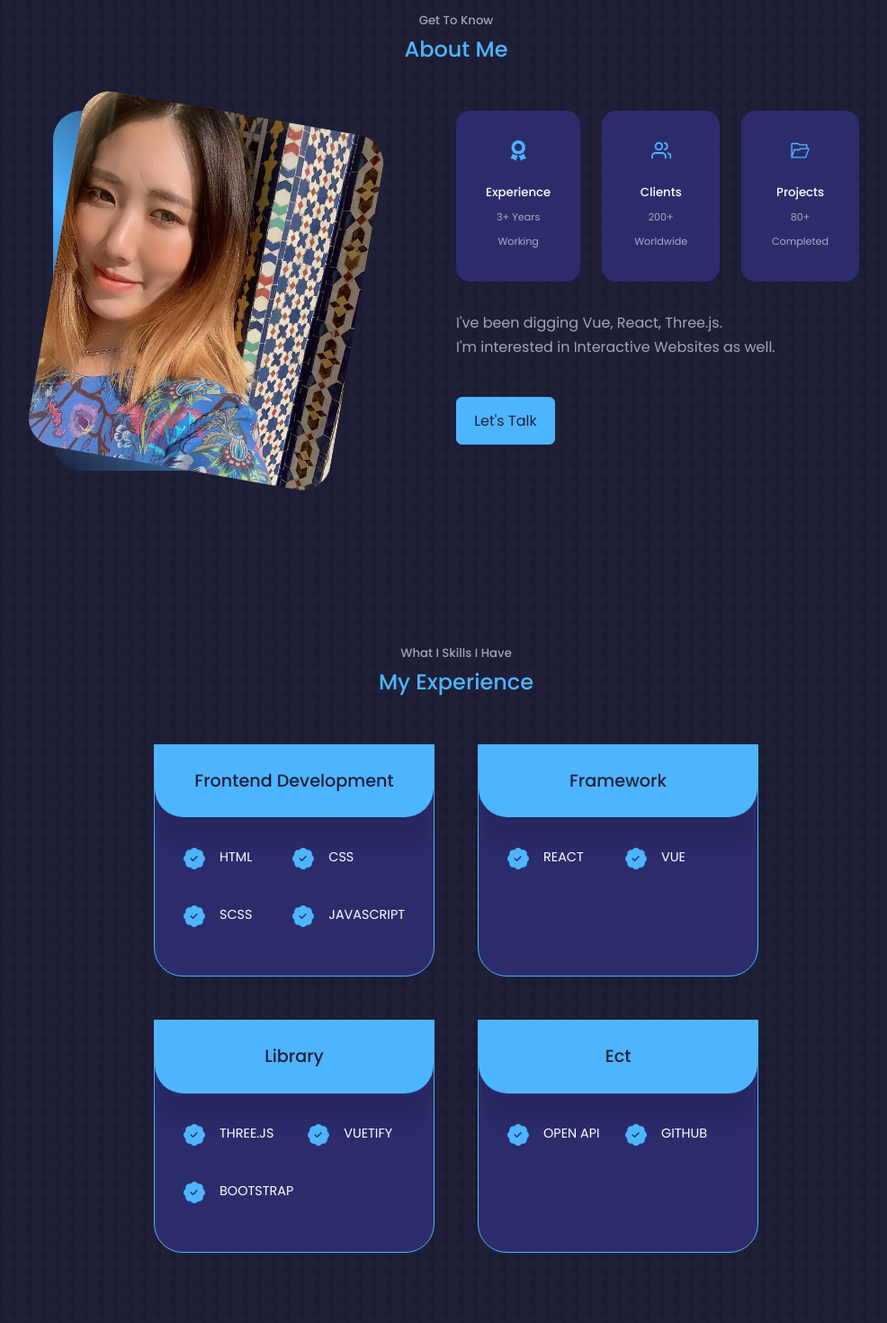
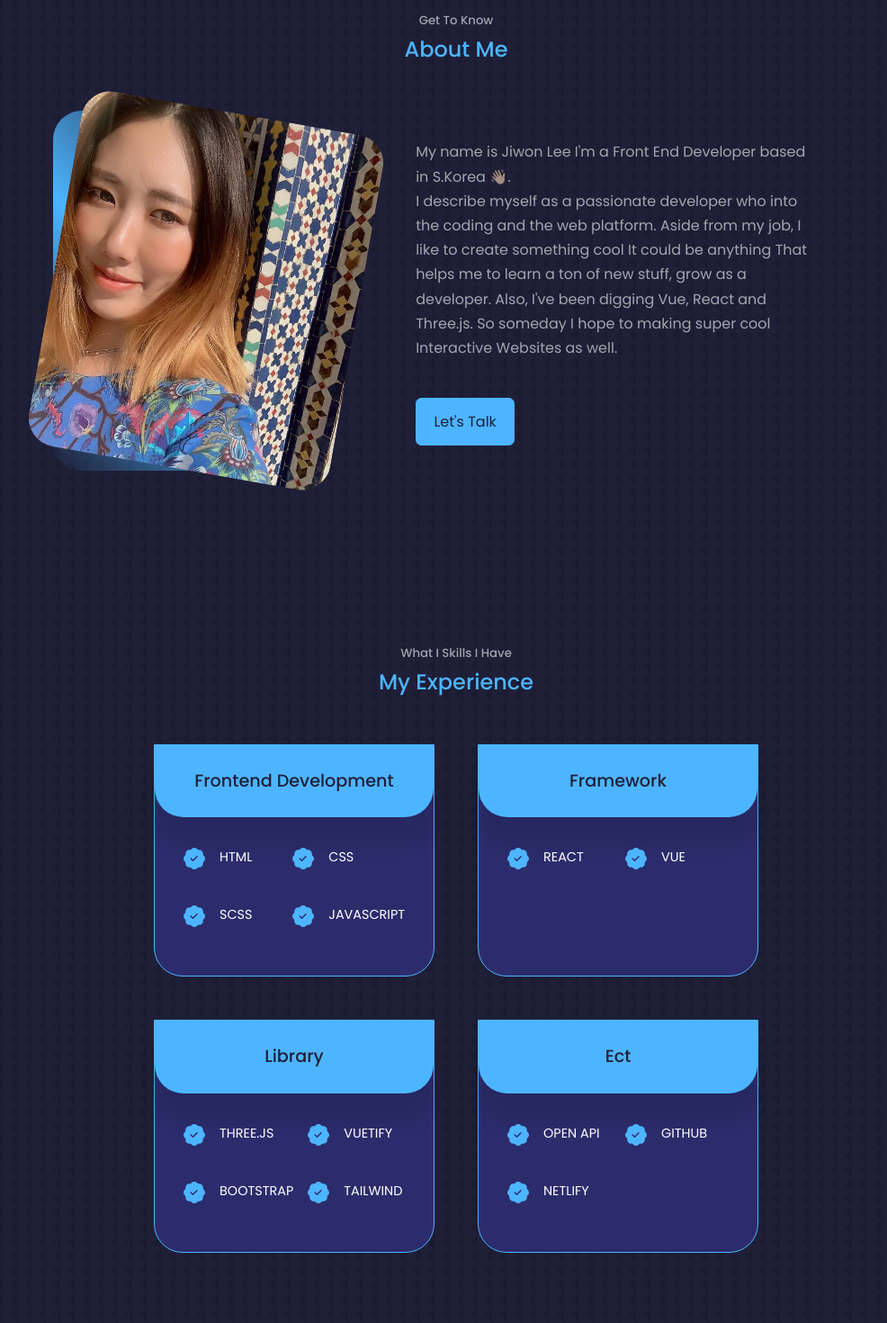
Before and after one commit to LeezyLazyCrazy/react-personal-pf, a React (Create React App) app: page / in a window 1280 px wide. Shown: the part 980-2450 px from the top of the page at 90% size, without its empty margins (133-1119 px from the left). Built offline with nearby package versions, Linux system fonts and the light colour scheme; what lord-icon-element would draw is missing.

Commit message:
details checked

```diff
--- a/src/components/about/About.jsx
+++ b/src/components/about/About.jsx
@@ -42,8 +42,10 @@ const About = () => {
             </article>
           </div>
           <p>
-          I've been digging Vue, React, Three.js. <br/>
-          I'm interested in Interactive Websites as well.
+          My name is Jiwon Lee I'm a Front End Developer based in S.Korea 👋🏻. <br/>
+          I describe myself as a passionate developer who into the coding and the web platform.
+          Aside from my job, I like to create something cool It could be anything That helps me to learn a ton of new stuff, grow as a developer.
+          Also, I've been digging Vue, React and Three.js. So someday I hope to making super cool Interactive Websites as well.
           </p>
           <a href="#contact" className='btn btn-primary'>Let's Talk</a>
 
--- a/src/components/about/about.css
+++ b/src/components/about/about.css
@@ -5,7 +5,7 @@
 .about__container {
   display: grid;
   grid-template-columns: 35% 50%;
-  gap: 15%;
+  gap: 10%;
 }
 
 .about__me {
@@ -36,7 +36,7 @@
 }
 
 .about__cards {
-  display: grid;
+  display: none;
   grid-template-columns: repeat(3, 1fr);
   gap: 1.5rem;
 }
--- a/src/components/footer/Footer.jsx
+++ b/src/components/footer/Footer.jsx
@@ -2,7 +2,6 @@ import React from 'react'
 import './footer.css'
 import {FiInstagram} from 'react-icons/fi'
 import {FaGithub} from 'react-icons/fa'
-import {FaDiscord} from 'react-icons/fa'
 import {BsLinkedin} from 'react-icons/bs'
 
 const Footer = () => {
@@ -14,7 +13,6 @@ const Footer = () => {
         <li><a href="#!">Home</a></li>
         <li><a href="#about">About</a></li>
         <li><a href="#experience">Experience</a></li>
-        <li><a href="#services">Services</a></li>
         <li><a href="#portfolio">Portfolio</a></li>
         <li><a href="#contact">Contact</a></li>
       </ul>
@@ -23,7 +21,6 @@ const Footer = () => {
         <a href="https://www.instagram.com/leeg1/"target="_blank"rel='noreferrer'><FiInstagram/></a>
         <a href="https://github.com/LeezyLazyCrazy" target="_blank"rel='noreferrer'><FaGithub/></a>
         <a href="https://www.linkedin.com/in/FEleezy" target="_blank"rel='noreferrer'><BsLinkedin/></a>
-        <a href="https://discord.com/leeg1/"target="_blank"rel='noreferrer'><FaDiscord/></a>
       </div>
 
       <div className="footer__copyright">
--- a/src/components/nav/Nav.jsx
+++ b/src/components/nav/Nav.jsx
@@ -13,7 +13,7 @@ const Nav = () => {
     <nav>
       <a href="#home" onClick={()=> setActiveNav('#home')} className={activeNav ==='#home' ? 'active' : ''}><AiOutlineHome/></a>
       <a href="#about" onClick={()=> setActiveNav('#about')} className={activeNav ==='#about' ? 'active' : ''}><RiUserStarLine/></a>
-      <a href="#services" onClick={()=> setActiveNav('#services')} className={activeNav ==='#services' ? 'active' : ''}><RiServiceLine/></a>
+      <a href="#experience" onClick={()=> setActiveNav('#experience')} className={activeNav ==='#experience' ? 'active' : ''}><RiServiceLine/></a>
       <a href="#portfolio" onClick={()=> setActiveNav('#portfolio')} className={activeNav ==='#portfolio' ? 'active' : ''}><MdOutlineMonitor/></a>
       <a href="#contact" onClick={()=> setActiveNav('#contact')} className={activeNav ==='#contact' ? 'active' : ''}><FiPhoneCall/></a>
     </nav>
--- a/src/components/portfolio/Portfolio.jsx
+++ b/src/components/portfolio/Portfolio.jsx
@@ -23,7 +23,7 @@ const data = [
     image: IMG1,
     title: 'React-Portfolio ',
     date: '2022.Apr',
-    tech: ['#react ','#email-js ','#react-icons '],
+    tech: ['#react ','#grid ','#email-js '],
     github: 'https://github.com/LeezyLazyCrazy/react-personal-pf.git',
     demo: 'https://leezy-portfolio-react.netlify.app/'
   },
--- a/src/components/services/Services.jsx
+++ b/src/components/services/Services.jsx
@@ -4,7 +4,7 @@ import {BsPatchCheckFill} from 'react-icons/bs'
 
 const Services = () => {
   return (
-    <section id="services">
+    <section id="experience">
       <h5>What I Skills I Have</h5>
       <h2>My Experience</h2>
       <div className="container services__container">
@@ -71,6 +71,11 @@ const Services = () => {
               <BsPatchCheckFill className='service__list-icon'/>
               <p>BOOTSTRAP</p>
             </li>
+            <li>
+              <BsPatchCheckFill className='service__list-icon'/>
+              <p>TAILWIND</p>
+            </li>
+
 
 
           </ul>
@@ -90,6 +95,10 @@ const Services = () => {
               <BsPatchCheckFill className='service__list-icon'/>
               <p>GITHUB</p>
             </li>
+            <li>
+              <BsPatchCheckFill className='service__list-icon'/>
+              <p>NETLIFY</p>
+            </li>
 
           </ul>
         </article>
--- a/src/components/services/services.css
+++ b/src/components/services/services.css
@@ -1,4 +1,4 @@
-#services {
+#experience {
     padding-top: 4rem;
 }
 
```
